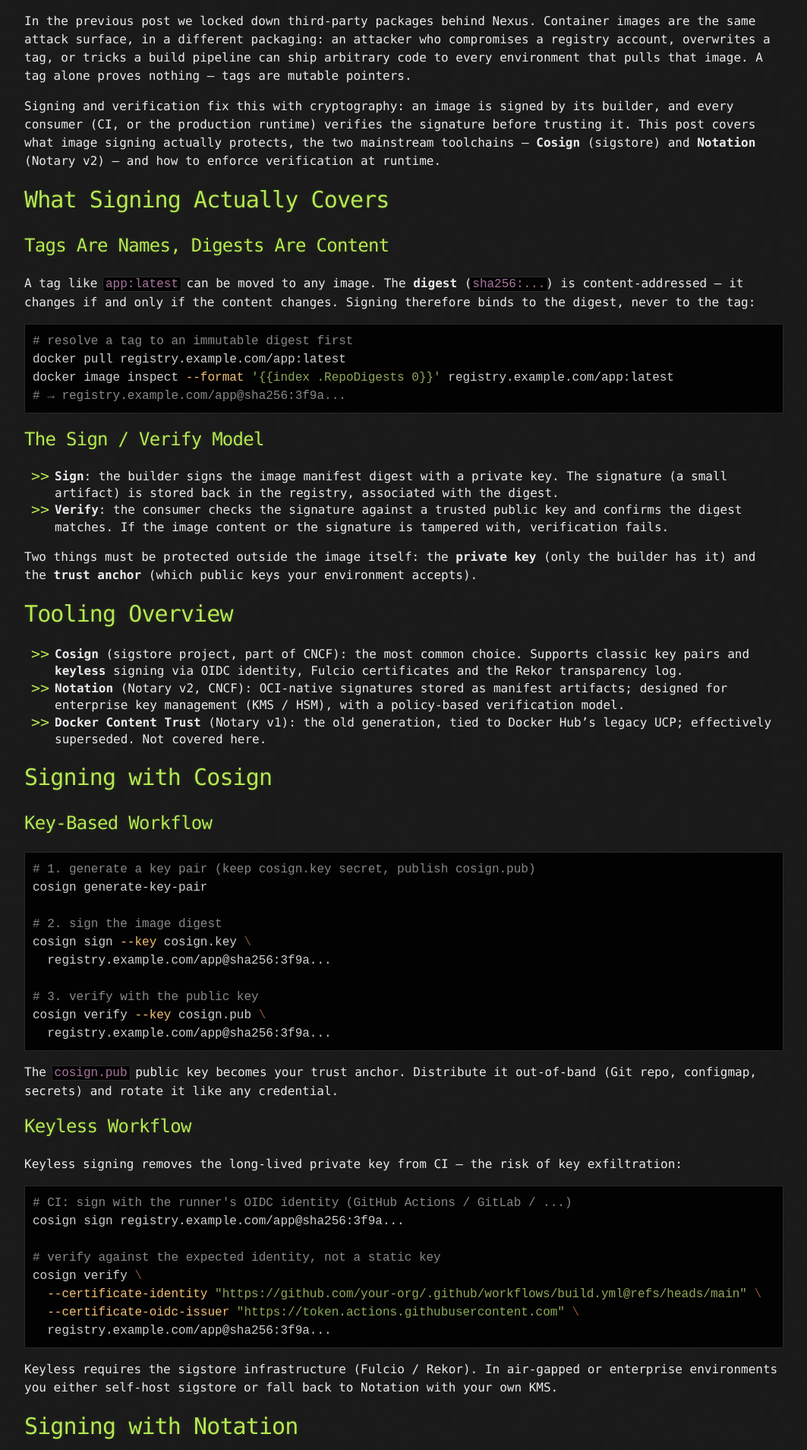
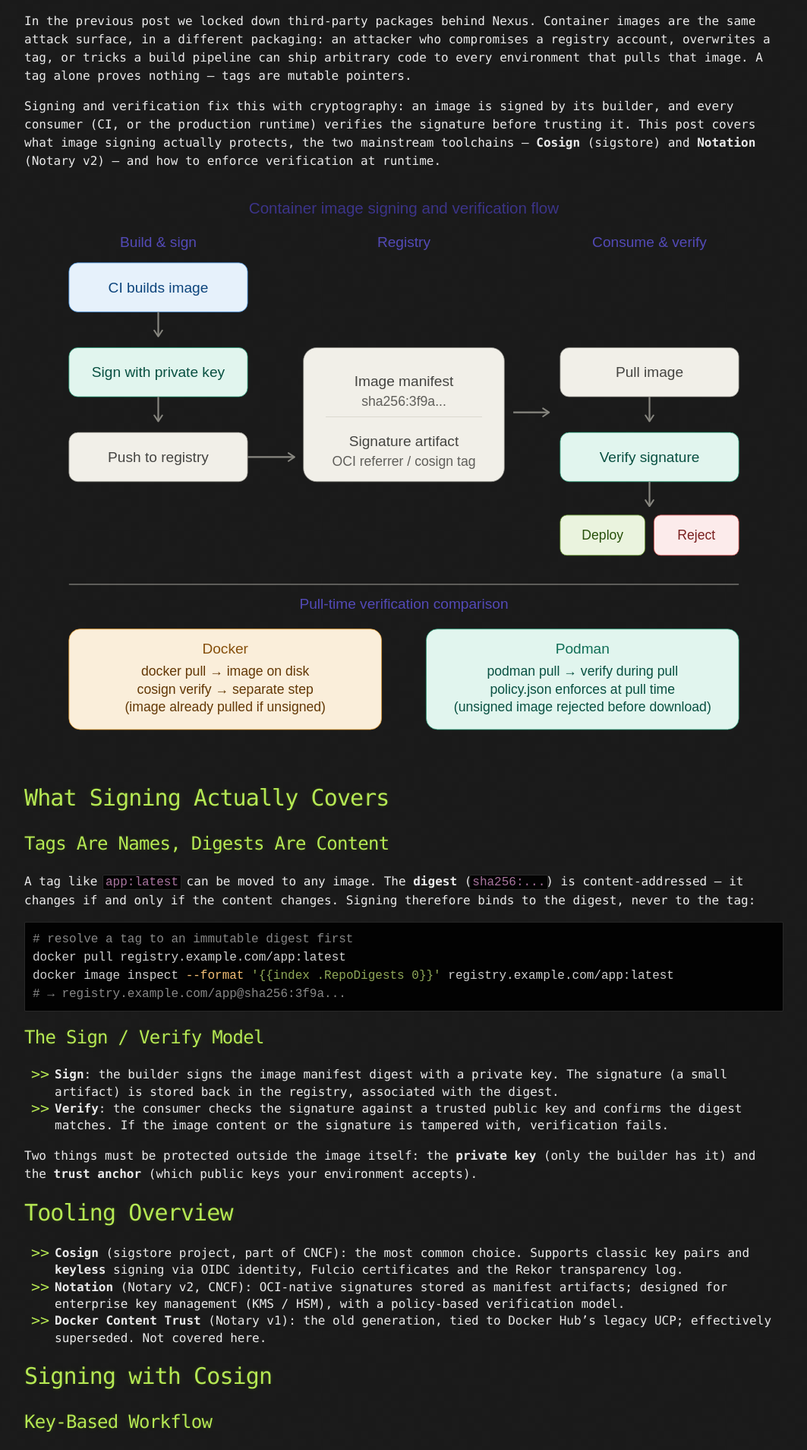
Before and after one commit to allencharp/allencharp.github.io, a Jekyll site: the page built from _posts/2026-08-11-Container-Image-Signing.md, in a window 1280 px wide. Shown: the part 366-2274 px from the top of the page at 76% size, without its empty margins (108-1171 px from the left). Built offline with Jekyll 4.4.1, drawn with Linux system fonts in a browser that asks for light colours.

Commit message:
Add signing/verification flowchart and Docker vs Podman comparison

```diff
--- a/_posts/2026-08-11-Container-Image-Signing.md
+++ b/_posts/2026-08-11-Container-Image-Signing.md
@@ -11,6 +11,8 @@
 In the previous post we locked down third-party packages behind Nexus. Container images are the same attack surface, in a different packaging: an attacker who compromises a registry account, overwrites a tag, or tricks a build pipeline can ship arbitrary code to every environment that pulls that image. A tag alone proves nothing — tags are mutable pointers.
 
 Signing and verification fix this with cryptography: an image is signed by its builder, and every consumer (CI, or the production runtime) verifies the signature before trusting it. This post covers what image signing actually protects, the two mainstream toolchains — **Cosign** (sigstore) and **Notation** (Notary v2) — and how to enforce verification at runtime.
+
+![Container image signing and verification flow](/assets/images/container-image-signing-flow.svg)
 
 # What Signing Actually Covers
 
```
Also changed, not shown: assets/images/container-image-signing-flow.svg (added).
